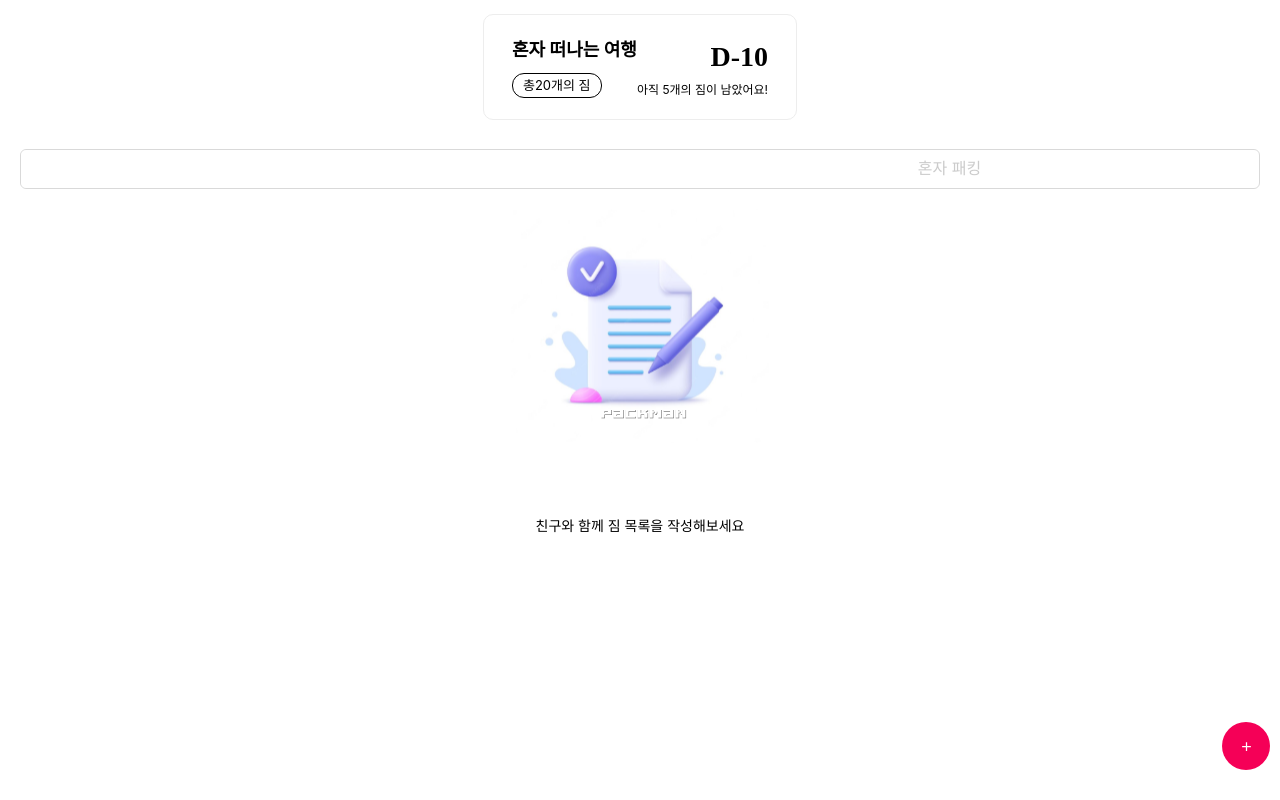
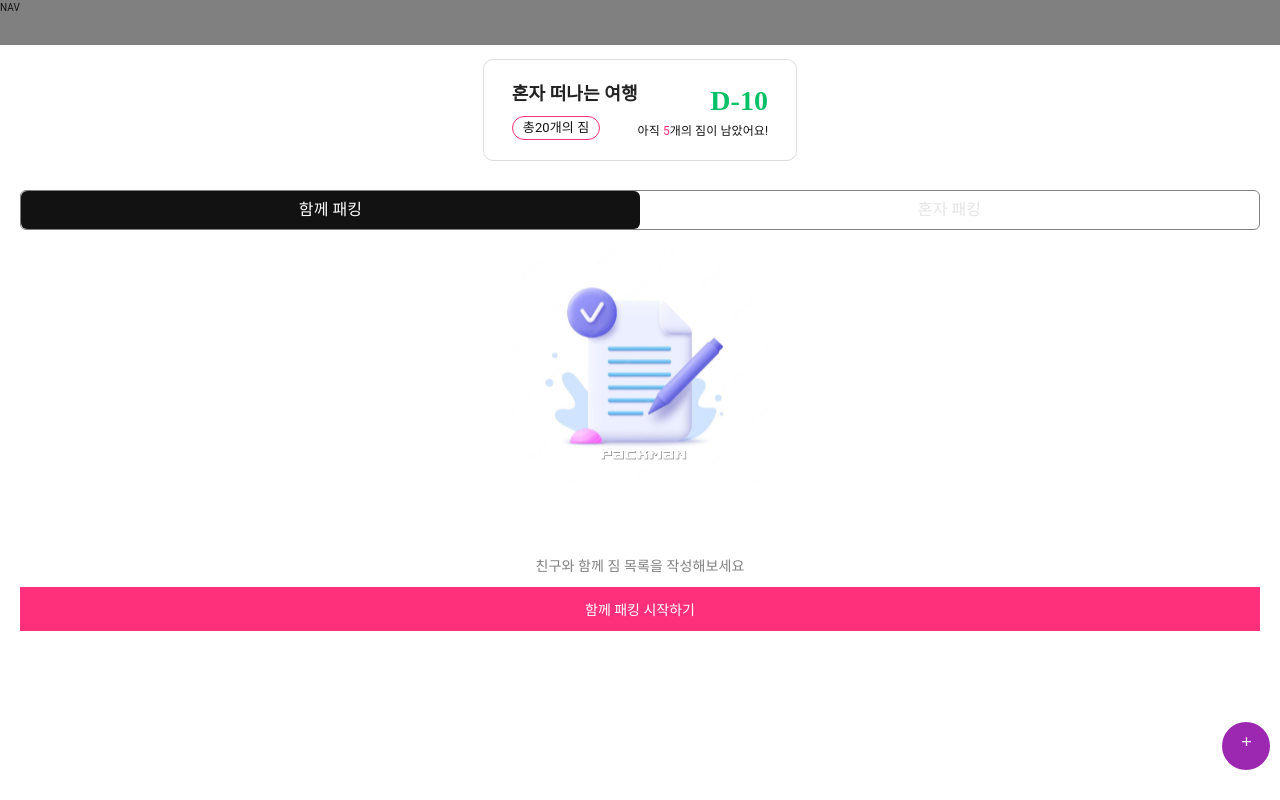
Before and after one commit to Team-Packman/Packman-Client, a Next.js app: page /folder in a window 1280 px wide. Built offline with nearby package versions, Linux system fonts and the light colour scheme.

Commit message:
feat/#8 : Folder page 기본 구현

```diff
--- a/pages/_app.tsx
+++ b/pages/_app.tsx
@@ -8,6 +8,8 @@ import { GlobalStyle } from '../styles/globalStyle';
 
 import { persistQueryClient } from 'react-query/persistQueryClient-experimental';
 import { createWebStoragePersistor } from 'react-query/createWebStoragePersistor-experimental';
+import Layout from './components/Layout';
+import { CssBaseline } from '@mui/material';
 
 function MyApp({ Component, pageProps }: AppProps) {
   const [queryClient] = useState(() => new QueryClient());
@@ -28,6 +30,7 @@ function MyApp({ Component, pageProps }: AppProps) {
 
   return (
     <>
+      <CssBaseline />
       <Head>
         <title>Packman</title>
       </Head>
@@ -35,7 +38,9 @@ function MyApp({ Component, pageProps }: AppProps) {
         <Hydrate state={pageProps?.dehydratedState}>
           <APIProvider baseURL={'/'}>
             <GlobalStyle />
-            <Component {...pageProps} />
+            <Layout>
+              <Component {...pageProps} />
+            </Layout>
           </APIProvider>
         </Hydrate>
       </QueryClientProvider>
--- a/pages/_document.tsx
+++ b/pages/_document.tsx
@@ -1,3 +1,4 @@
+import { ServerStyleSheets } from '@mui/styles';
 import Document, {
   Html,
   Head,
@@ -6,16 +7,16 @@ import Document, {
   DocumentContext,
   DocumentInitialProps,
 } from 'next/document';
-import { ServerStyleSheet } from 'styled-components';
+// import { ServerStyleSheet } from 'styled-components';
 
 class MyDocument extends Document {
   static async getInitialProps(ctx: DocumentContext): Promise<DocumentInitialProps> {
-    const sheet = new ServerStyleSheet();
+    const materialSheets = new ServerStyleSheets();
     const originalRenderPage = ctx.renderPage;
     try {
       ctx.renderPage = () =>
         originalRenderPage({
-          enhanceApp: (App) => (props) => sheet.collectStyles(<App {...props} />),
+          enhanceApp: (App) => (props) => materialSheets.collect(<App {...props} />),
         });
 
       const initialProps = await Document.getInitialProps(ctx);
@@ -24,12 +25,12 @@ class MyDocument extends Document {
         styles: (
           <>
             {initialProps.styles}
-            {sheet.getStyleElement()}
+            {materialSheets.getStyleElement()}
           </>
         ),
       };
     } finally {
-      sheet.seal();
+      //   materialSheets.seal();
     }
   }
 
--- a/pages/components/FloatActionButton.tsx
+++ b/pages/components/FloatActionButton.tsx
@@ -1,9 +1,8 @@
-import React, { ReactNode, useCallback, useState } from 'react';
-import { makeStyles } from '@material-ui/core/styles';
+import React, { ReactNode, useState } from 'react';
+
 import { packmanColors } from '../../styles/color';
-import AddIcon from '@material-ui/icons/Add';
-import { SpeedDial, SpeedDialAction, SpeedDialIcon } from '@material-ui/lab';
-import { Backdrop } from '@material-ui/core';
+import { Backdrop, SpeedDial, SpeedDialAction, SpeedDialIcon } from '@mui/material';
+import { makeStyles } from '@mui/styles';
 
 const useStyles = makeStyles(() => ({
   root: {
@@ -58,7 +57,7 @@ function FloatActionButton() {
 
   const [open, setOpen] = useState<boolean>(false);
   const [icon, setIcon] = useState<ReactNode>(
-    <AddIcon style={{ fill: `${packmanColors.white}` }} />,
+    <SpeedDialIcon style={{ fill: `${packmanColors.white}` }} />,
   );
 
   const actions = [
@@ -71,12 +70,12 @@ function FloatActionButton() {
 
   const handleOpen = () => {
     setOpen(true);
-    setIcon(<AddIcon style={{ fill: `${packmanColors.white}` }} />);
+    setIcon(<SpeedDialIcon style={{ fill: `${packmanColors.white}` }} />);
   };
 
   const handleClose = () => {
     setOpen(false);
-    setIcon(<AddIcon style={{ fill: `${packmanColors.white}` }} />);
+    setIcon(<SpeedDialIcon style={{ fill: `${packmanColors.white}` }} />);
   };
 
   return (
--- a/pages/components/FolderBox.tsx
+++ b/pages/components/FolderBox.tsx
@@ -18,21 +18,21 @@ function FolderBox(props: MyType) {
 
 export default FolderBox;
 
-const StyledRoot = styled.section`
+export const StyledRoot = styled.section`
   width: 16.4rem;
   height: 16.4rem;
-  background-color: ${packmanColors.tempGray};
+  background-color: ${packmanColors.pmBlueGrey};
   border-radius: 1rem;
 `;
 
-const StyledInfo = styled.div``;
+export const StyledInfo = styled.div``;
 
-const StyledTitle = styled.p`
+export const StyledTitle = styled.p`
   font-size: 1.4rem;
   font-weight: 600;
 `;
 
-const StyledFolderInfo = styled.p`
+export const StyledFolderInfo = styled.p`
   font-size: 1.2rem;
-  color: ${packmanColors.pmDeepGray};
+  color: ${packmanColors.pmDeepGrey};
 `;
--- a/pages/components/FolderList.tsx
+++ b/pages/components/FolderList.tsx
@@ -22,7 +22,7 @@ function FolderList(props: MyArrayType) {
 
 export default FolderList;
 
-const StyledRoot = styled.section`
+export const StyledRoot = styled.section`
   width: 100%;
   --auto-grid-min-size: 16rem;
 
--- a/pages/components/Swiper.tsx
+++ b/pages/components/Swiper.tsx
@@ -36,7 +36,7 @@ function SwiperContainer(props: SwiperProps) {
   const [slides, setSlides] = useState(Array.from({ length: 2 }).map((_, idx) => ''));
 
   // 최근 수정 리스트 존재 체크
-  const [isEmpty, setIsEmpty] = useState<boolean>(true);
+  const [isEmpty, setIsEmpty] = useState<boolean>(false);
 
   const pagination = {
     clickable: true,
@@ -88,7 +88,7 @@ export const StyledSwiper = styled(Swiper)`
     top: 0;
     height: 4rem;
     width: 100%;
-    border: 1px solid ${packmanColors.gray};
+    border: 1px solid ${packmanColors.pmDeepGrey};
     border-radius: 0.6rem;
     background: ${packmanColors.white};
   }
@@ -100,7 +100,7 @@ export const StyledSwiper = styled(Swiper)`
     width: 100%;
     height: 100%;
     border-radius: 0.6rem;
-    color: ${packmanColors.pmDeepGray};
+    color: ${packmanColors.pmDeepGrey};
     font-size: 16px;
     background: ${packmanColors.white};
   }
@@ -147,7 +147,7 @@ export const StyledInitialWrapper = styled.div`
 
 export const StyledLabel = styled.p`
   font-size: 1.4rem;
-  color: ${packmanColors.pmDeepGray};
+  color: ${packmanColors.pmDeepGrey};
   margin-bottom: 1rem;
 `;
 
--- a/pages/components/layout.tsx
+++ b/pages/components/layout.tsx
@@ -1,5 +1,5 @@
+import { ReactNode } from 'react';
 import Navbar from './navbar';
-import { ReactNode } from 'react';
 
 interface AppPropsWithLayout {
   children: ReactNode;
--- a/pages/folder.tsx
+++ b/pages/folder.tsx
@@ -104,7 +104,7 @@ function Folder() {
 
 export default Folder;
 
-const StyledRoot = styled.article`
+export const StyledRoot = styled.article`
   display: flex;
   flex-direction: column;
   align-items: center;
@@ -115,29 +115,29 @@ const StyledRoot = styled.article`
 `;
 
 // 최근 생성 리스트
-const StyledRecentBanner = styled.article<{ isRecentListExist: boolean }>`
+export const StyledRecentBanner = styled.article<{ isRecentListExist: boolean }>`
   display: flex;
   align-items: center;
   justify-content: space-between;
   border: ${({ isRecentListExist }) =>
-    !isRecentListExist ? '0' : `1px solid ${packmanColors.someGray}`};
+    !isRecentListExist ? '0' : `1px solid ${packmanColors.pmGrey}`};
   border-radius: 1rem;
   margin: 1.4rem 0 2.9rem 0;
   padding: 2rem 2.8rem;
 `;
 
-const StyledLabel = styled.div`
+export const StyledLabel = styled.div`
   display: flex;
   flex-direction: column;
 `;
 
-const StyledTitle = styled.p`
+export const StyledTitle = styled.p`
   font-size: 1.8rem;
   font-weight: 600;
   margin-bottom: 0.9rem;
 `;
 
-const StyledPackTotalNum = styled.p`
+export const StyledPackTotalNum = styled.p`
   width: fit-content;
   padding: 0.1rem 1rem;
   color: ${packmanColors.pmBlack};
@@ -146,20 +146,20 @@ const StyledPackTotalNum = styled.p`
   border: 1px solid ${packmanColors.pmPink};
 `;
 
-const StyledDday = styled.div`
+export const StyledDday = styled.div`
   display: flex;
   flex-direction: column;
   align-items: end;
 `;
 
-const StyledRemainDay = styled.p`
+export const StyledRemainDay = styled.p`
   font-size: 2.8rem;
   font-family: 'Pretendard';
   font-weight: 800;
   color: ${packmanColors.pmGreen};
 `;
 
-const StyledLeftMessage = styled.p`
+export const StyledLeftMessage = styled.p`
   font-size: 1.2rem;
   color: ${packmanColors.pmBlack};
 
--- a/styles/color.ts
+++ b/styles/color.ts
@@ -1,9 +1,11 @@
 export const packmanColors = Object.freeze({
   white: '#fff',
-  mint: '#30ccd8',
-  gray: '#D9D9D9',
-  someGray: '#ededed',
-  lightGray: '#808080',
+  pmPink: '#FF307B',
+  pmBlack: '#121212',
+  pmGreen: '#06C167',
+  pmGrey: '#DDDDDD',
+  pmDeepGrey: '#808080',
+  pmBlueGrey: '#F6F7FB',
 });
 
 export type PackmanColorName = keyof typeof packmanColors;
```
Also changed, not shown: package.json (+6 -1 lines), pages/components/TestLanding.tsx (added, +13 -0 lines), 1 other file (tests, documents, lock files or other folders).
